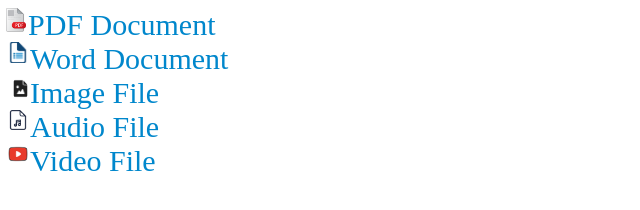
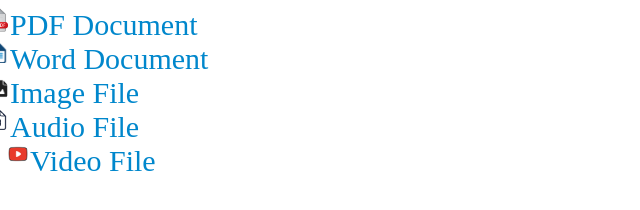
Before and after one commit to ma-lucifer/jst-checking, a plain HTML site: page index.html in a window 1280 px wide. Shown: the whole page, without its empty margins (0-640 px from the left). Drawn offline with Linux system fonts and the light colour scheme; files that its build step writes are made by us from their sources.

Commit message:
Update index.html

```diff
--- a/index.html
+++ b/index.html
@@ -7,10 +7,10 @@
 </head>
 <body>
 <ul style="text-decoration:none;  list-style: none;">
-  <li style="background-image: url(kissclipart-pdf-icon-clipart-pdf-document-computer-icons-7897edf4bce7b10f.png); background-repeat: no-repeat;background-size: 20px; margin-left:-2px;"><a href="for project.pdf">PDF Document</a></li>
-  <li style="background-repeat: no-repeat;background-image: url(document-management-big.png);  background-size: 20px;"><a href="classtimetable.docx">Word Document</a></li>
-  <li style="background-image: url(images.png); background-size: 25px; background-repeat: no-repeat;"><a href="WhatsApp Image 2020-08-11 at 18.24.54.jpeg">Image File</a></li>
-  <li style="background-repeat: no-repeat;background-size: 20px;background-image: url(img.png);"><a href="Sarfaroshi Ki Tamanna Ab Hamare Dil Mein Hai Piyush Mishra at Jashn-e-Adab.mp3">Audio File</a></li>
+  <li style="background-image: url(kissclipart-pdf-icon-clipart-pdf-document-computer-icons-7897edf4bce7b10f.png); background-repeat: no-repeat;background-size: 20px; margin-left:-20px;"><a href="for project.pdf">PDF Document</a></li>
+  <li style="background-repeat: no-repeat;background-image: url(document-management-big.png);  background-size: 20px; margin-left:-20px;"><a href="classtimetable.docx">Word Document</a></li>
+  <li style="background-image: url(images.png); background-size: 25px; background-repeat: no-repeat; margin-left:-20px;"><a href="WhatsApp Image 2020-08-11 at 18.24.54.jpeg">Image File</a></li>
+  <li style="background-repeat: no-repeat;background-size: 20px;background-image: url(img.png); margin-left:-20px;"><a href="Sarfaroshi Ki Tamanna Ab Hamare Dil Mein Hai Piyush Mishra at Jashn-e-Adab.mp3">Audio File</a></li>
 
   <li style="background-image: url(download.png);background-size: 20px;background-repeat: no-repeat;"><a href="Happy Independence Day India - Animation Video by Lumicel Animation Studios.mp4">Video File</a></li>
 </ul>
```
